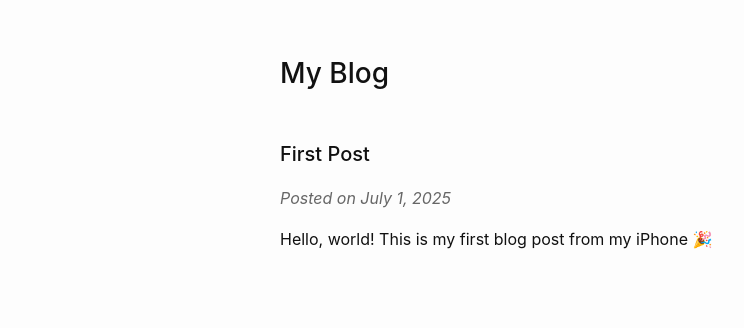
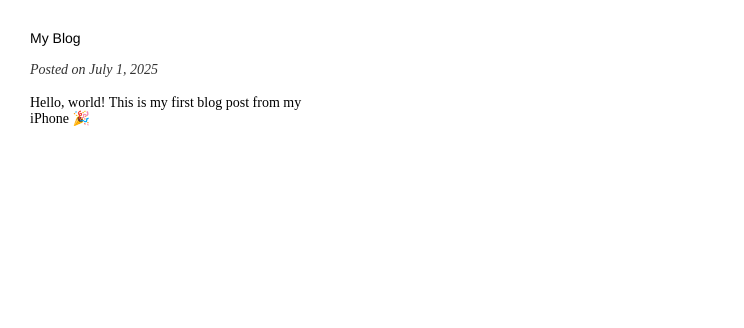
Before and after one commit to enric0001/blog, a plain HTML site: page index.html in a window 1280 px wide. Shown: the whole page, without its empty margins (0-744 px from the left). Drawn offline with Linux system fonts and the light colour scheme.

Commit message:
Update index.html

```diff
--- a/index.html
+++ b/index.html
@@ -2,65 +2,86 @@
 <html lang="en">
 <head>
   <meta charset="UTF-8" />
-  <meta name="viewport" content="width=device-width, initial-scale=1.0"/>
+  <meta name="viewport" content="width=device-width, initial-scale=1.0" />
   <title>My Blog</title>
   <style>
     body {
-      background-color: #fdfdfd;
-      color: #111;
-      font-family: -apple-system, BlinkMacSystemFont, 'Segoe UI', Roboto, sans-serif;
-      font-size: 16px;
-      line-height: 1.6;
+      background-color: #fff;
+      font-family: "Times New Roman", Times, serif;
+      font-size: 14px;
+      color: #000;
       margin: 0;
-      padding: 2em 1em;
-      max-width: 720px;
-      margin-left: auto;
-      margin-right: auto;
+      padding: 0;
+      display: flex;
+      justify-content: center;
+      align-items: flex-start;
+      min-height: 100vh;
     }
 
-    h1 {
-      font-size: 1.75em;
-      margin-bottom: 1.5em;
-      font-weight: 500;
+    .c {
+      width: 300px;
+      margin: 20px auto 0 20px;
+      padding: 10px;
+      text-align: left;
+      line-height: 1.2;
     }
 
-    article {
-      margin-bottom: 2.5em;
+    p1 {
+      font-family: Helvetica, Arial, sans-serif;
+      font-size: 14px;
+      color: #000;
+      margin-bottom: 20px;
     }
 
-    article h2 {
-      font-size: 1.25em;
-      font-weight: 500;
-      margin-bottom: 0.5em;
-    }
-
-    article p {
-      margin-bottom: 1em;
+    p {
+      margin-bottom: 16px;
     }
 
     em {
-      color: #666;
       font-style: italic;
+      color: #333;
     }
 
     a {
-      color: #0077cc;
+      color: #0000ff;
       text-decoration: none;
+      font-family: Helvetica, Arial, sans-serif;
+      font-size: 12.5px;
     }
 
     a:hover {
-      text-decoration: underline;
+      color: #777;
+    }
+
+    blockquote {
+      margin-left: 20px;
+      font-size: 12.5px;
+      font-style: italic;
+      line-height: 1.2;
+      margin-bottom: 20px;
+    }
+
+    .caption {
+      margin-left: 20px;
+      font-size: 8px;
+      font-family: Helvetica, Arial, sans-serif;
+      background-color: #eee;
+      line-height: 1.2;
+      padding: 6px 6px;
+      display: inline;
+    }
+
+    .fixed-width-img {
+      width: 300px;
+      height: auto;
     }
   </style>
 </head>
 <body>
-  <h1>My Blog</h1>
-
-  <article>
-    <h2>First Post</h2>
+  <div class="c">
+    <p1>My Blog</p1>
     <p><em>Posted on July 1, 2025</em></p>
     <p>Hello, world! This is my first blog post from my iPhone 🎉</p>
-  </article>
-
+  </div>
 </body>
 </html>
```
